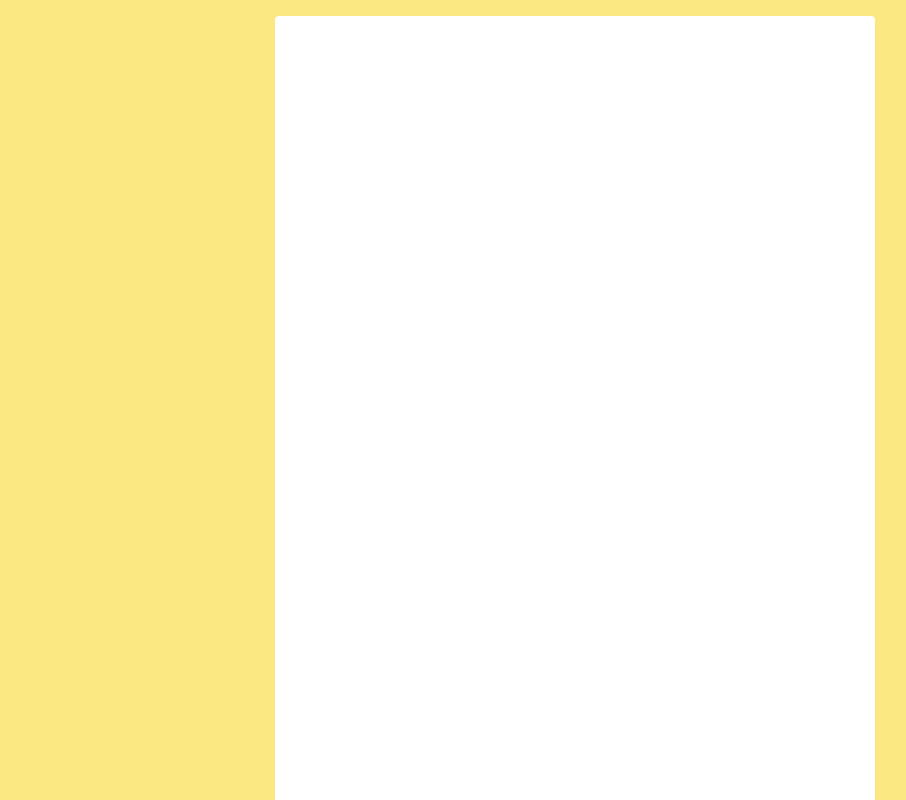
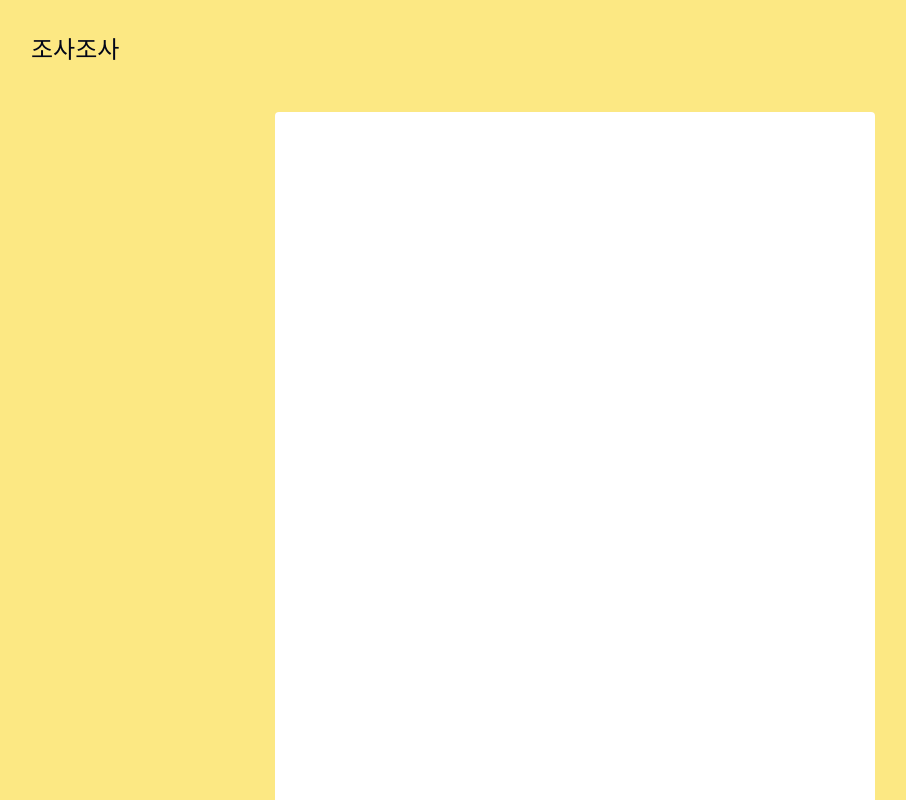
Before and after one commit to forestream/josajosa, a Next.js app: page /surveys/create in a window 1280 px wide. Shown: the top 800 px of the page, without its empty margins (65-971 px from the left). Built offline with nearby package versions, Linux system fonts and the light colour scheme.

Commit message:
레이아웃 수정

```diff
--- a/app/layout.tsx
+++ b/app/layout.tsx
@@ -3,6 +3,7 @@ import { Geist_Mono, Noto_Sans_KR } from "next/font/google";
 import "./globals.css";
 import Background from "./_components/Background";
 import clsx from "clsx";
+import Link from "next/link";
 
 const geistMono = Geist_Mono({
   variable: "--font-geist-mono",
@@ -29,7 +30,14 @@ export default function RootLayout({
       <body
         className={clsx(geistMono.variable, notoSans.variable, "antialiased")}
       >
-        <Background>{children}</Background>
+        <Background>
+          <header className="px-20 py-4 text-2xl">
+            <Link href={"/"} className="inline-block w-fit cursor-pointer p-4">
+              <h1 className="font-extralight select-none">조사조사</h1>
+            </Link>
+          </header>
+          {children}
+        </Background>
       </body>
     </html>
   );
--- a/app/page.tsx
+++ b/app/page.tsx
@@ -159,19 +159,21 @@ export default function App() {
 
   return (
     <>
-      <header className="h-[100px]"></header>
       <main className="mx-auto max-w-[800px]">
+        <div className="">
+          <p className="mb-2.5 ml-20 text-2xl text-yellow-800">{surveyTitle}</p>
+        </div>
         <div className="shadow-pastel-yellow-400 relative z-10 shadow-[0_0_8px_8px]">
           <p className="mr-20 text-right text-yellow-900">
             {index + 1} / {questions.length}
           </p>
         </div>
         <div className="flex items-center justify-center">
-          <form className="relative" onSubmit={handleAnswer}>
+          <form className="" onSubmit={handleAnswer}>
             <Swiper
               flow={flow === "next" ? "left" : "right"}
               contentKey={questionId}
-              className="py-4"
+              className="px-2 py-4"
             >
               <Card className="mb-4 h-[600px] w-[450px] px-12 py-8 text-yellow-950">
                 <h2 className="mb-4 text-xl">{question}</h2>
```
